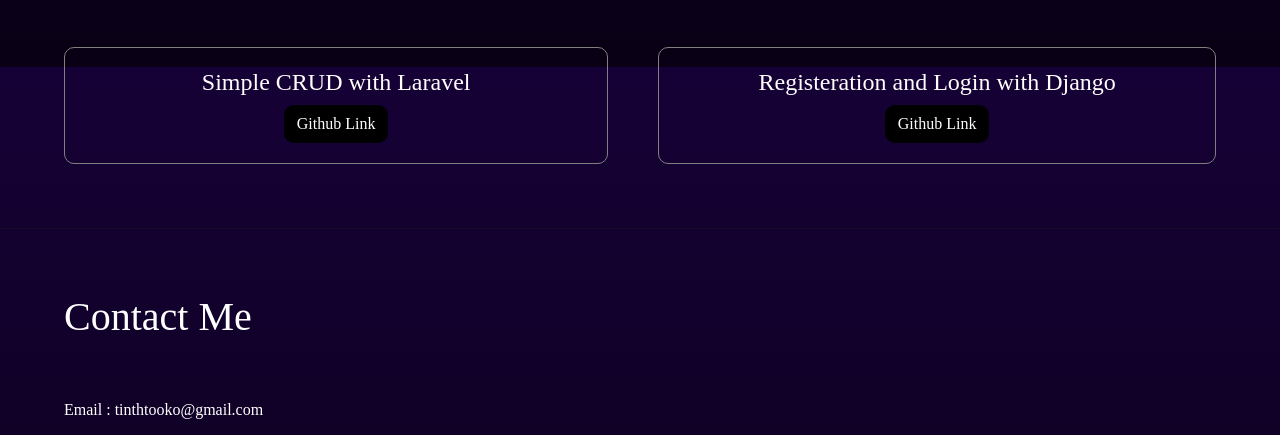
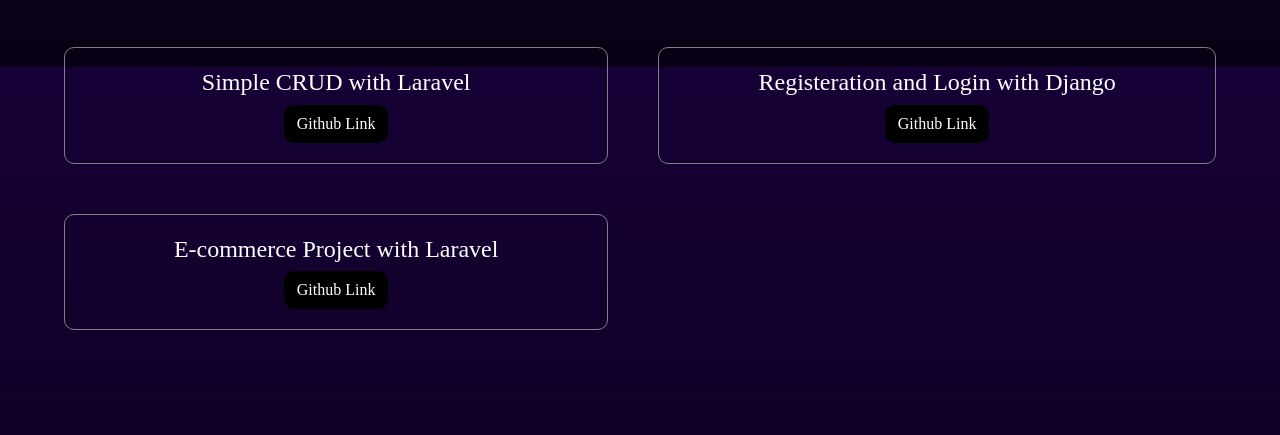
Before and after one commit to TintHtooKo/myPortfolio.github.io, a plain HTML site: page index.html in a window 1280 px wide. Shown: the part 3133-3568 px from the top of the page. Drawn offline with Linux system fonts and the light colour scheme; a web font is replaced by a local one.

Commit message:
Update index.html

```diff
--- a/index.html
+++ b/index.html
@@ -176,6 +176,11 @@
             <a href="https://github.com/TintHtooKo/django_registration_form" class="btn">Github Link</a>
         </div>
 
+        <div>
+            <h4>E-commerce Project with Laravel</h4>
+            <a herf="https://github.com/TintHtooKo/LaravelEcommerce" class="btn">Github Link</a>
+        </div>
+
     </div>
 </div>
 <hr>
```
